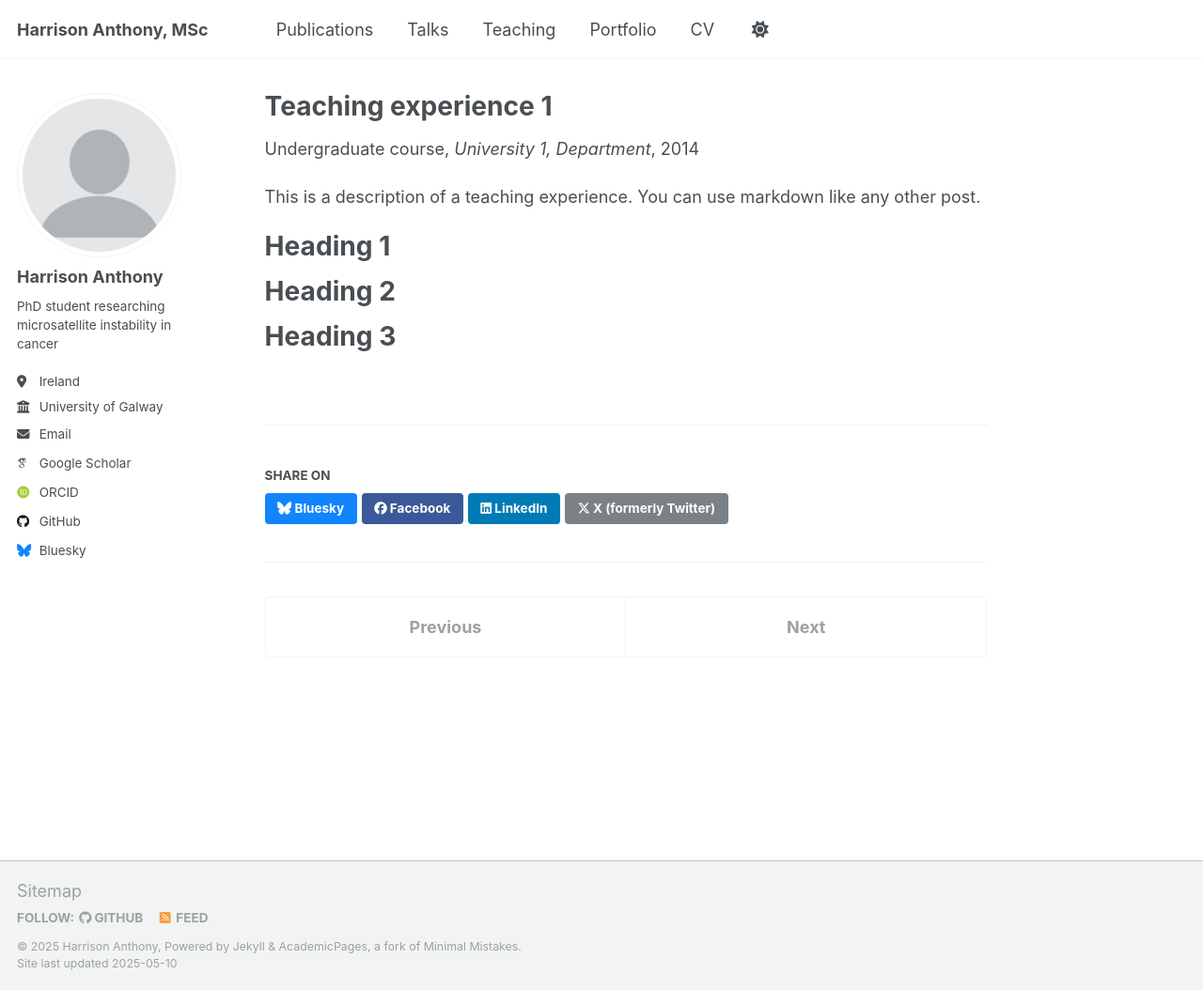
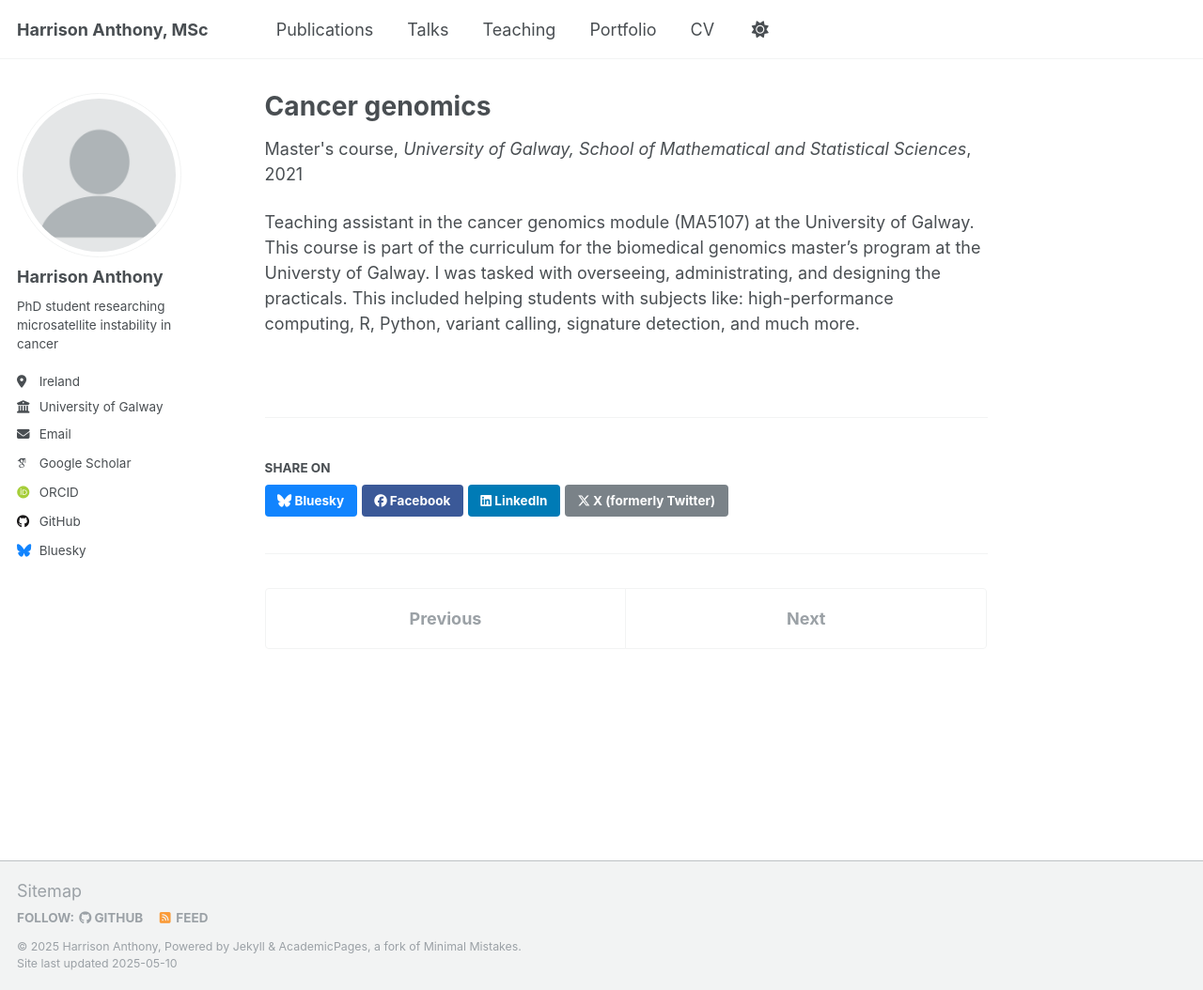
Before and after one commit to harrison-anth/harrison-anth.github.io, a Jekyll site: the page built from _teaching/2014-spring-teaching-1.md, in a window 1280 px wide and 1054 px high. Shown: the whole window at 94% size. Built offline with Jekyll 4.4.1, drawn with Linux system fonts in a browser that asks for light colours; some web fonts are replaced.

Commit message:
adding teaching stuff

```diff
--- a/_teaching/2014-spring-teaching-1.md
+++ b/_teaching/2014-spring-teaching-1.md
@@ -1,20 +1,14 @@
 ---
-title: "Teaching experience 1"
+title: "Cancer genomics"
 collection: teaching
-type: "Undergraduate course"
+type: "Master's course"
 permalink: /teaching/2014-spring-teaching-1
-venue: "University 1, Department"
-date: 2014-01-01
-location: "City, Country"
+venue: "University of Galway, School of Mathematical and Statistical Sciences"
+date: 2021-01-15
+location: "Galway, Ireland"
 ---
 
-This is a description of a teaching experience. You can use markdown like any other post.
-
-Heading 1
-======
-
-Heading 2
-======
-
-Heading 3
-======
+Teaching assistant in the cancer genomics module (MA5107) at the University of Galway. This course is part of the
+curriculum for the biomedical genomics master's program at the Universty of Galway. I was tasked with overseeing,
+administrating, and designing the practicals. This included helping students with subjects like: high-performance
+computing, R, Python, variant calling, signature detection, and much more.
```
Also changed, not shown: _talks/2013-03-01-tutorial-1.md (+8 -7 lines), _teaching/2015-spring-teaching-2.md (+5 -5 lines).
